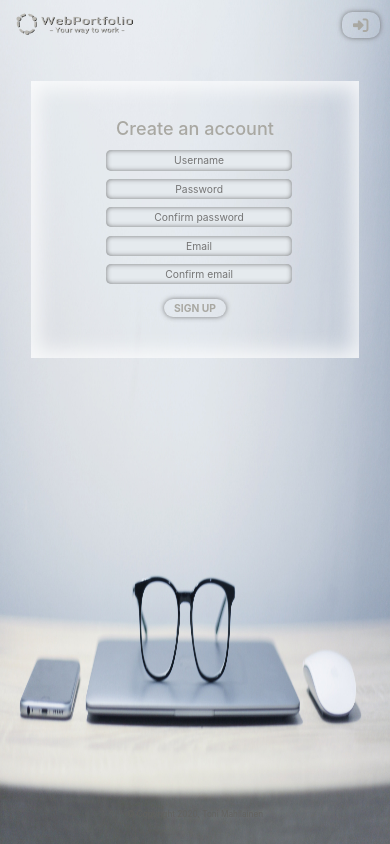
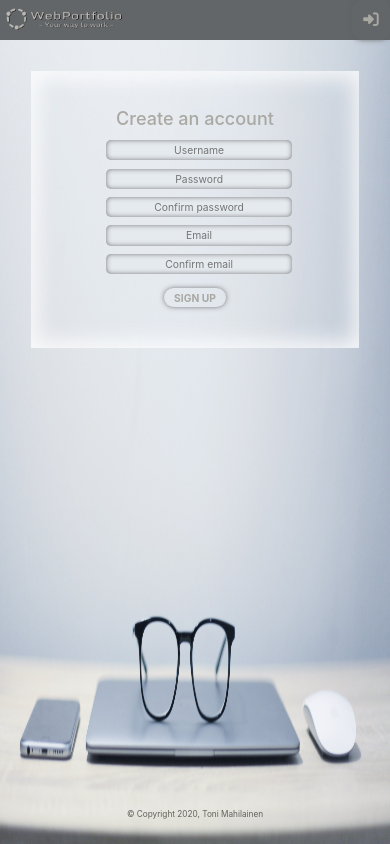
Before and after one commit to toni-mahilainen/WebPortfolio, a React (Create React App) app: page / in a window 390 px wide. Built offline with nearby package versions, Linux system fonts and the light colour scheme.

Commit message:
Header muutos kesken

```diff
--- a/package.json
+++ b/package.json
@@ -16,7 +16,8 @@
     "react-bootstrap": "^1.0.1",
     "react-dom": "^16.13.1",
     "react-router-dom": "^5.1.2",
-    "react-scripts": "^3.4.1",
+    "react-scripts": "^3.4.3",
+    "sweetalert": "^2.1.2",
     "yargs-parser": "^18.1.3"
   },
   "scripts": {
--- a/src/Components/App/app.jsx
+++ b/src/Components/App/app.jsx
@@ -4,16 +4,20 @@ import Portfolio from '../Portfolio/portfolio';
 import { BrowserRouter as Router, Switch, Route } from 'react-router-dom';
 import EditPortfolio from '../EditPortfolio/editPortfolio';
 import Main from '../Main/main';
+import Header from '../Header/header';
+import Footer from '../Footer/footer';
 
 class App extends Component {
     render() {
         return (
             <Router>
+                <Header />
                 <Switch>
                     <Route exact path="/" component={Main} />
                     <Route path="/portfolio" component={Portfolio} />
                     <Route path="/editportfolio" component={EditPortfolio} />
                 </Switch>
+                <Footer />
             </Router>
         );
     }
--- a/src/Components/EditPortfolio/editPortfolio.jsx
+++ b/src/Components/EditPortfolio/editPortfolio.jsx
@@ -1,6 +1,4 @@
 import React, { Component, Fragment } from 'react';
-import Header from '../Header/header';
-import Footer from '../Footer/footer';
 import './editPortfolio.css';
 import { Container, Row, Col, Modal } from 'react-bootstrap';
 import AuthService from '../LoginHandle/AuthService';
@@ -2677,12 +2675,6 @@ class EditPortfolio extends Component {
     }
 
     componentDidMount() {
-        document.getElementById("root").style.overflow = "hidden";
-        // Classname to header
-        let header = document.getElementById("header");
-        header.className = "sticky";
-        header.style.background = "transparent";
-
         // re-position a footer
         let footer = document.getElementById("footer");
         if (!footer.classList.contains("absolute")) {
@@ -3017,7 +3009,6 @@ class EditPortfolio extends Component {
         if (this.Auth.getFirstLoginMark() === null) {
             return (
                 <main className="editPortfolio">
-                    <Header />
                     <Container>
                         <Row id="navRow">
                             <Col id="navCol">
@@ -3064,13 +3055,11 @@ class EditPortfolio extends Component {
                                 /> : null}
                         </Fragment>
                     </Container>
-                    <Footer />
                 </main>
             );
         } else {
             return (
                 <main className="editPortfolio">
-                    <Header />
                     <Container>
                         <Row id="navRow">
                             <Col id="navCol">
@@ -3115,7 +3104,6 @@ class EditPortfolio extends Component {
                                 /> : null}
                         </Fragment>
                     </Container>
-                    <Footer />
                 </main>
             );
         }
--- a/src/Components/Header/header.css
+++ b/src/Components/Header/header.css
@@ -1,8 +1,10 @@
-header {
-    position: fixed;
+#header {
     top: 0;
-    width: 100vw;
+    width: 100%;
     background-color: transparent;
+    z-index: 1050;
+    align-content: center;
+    display: flex;
 }
 
 header img {
@@ -125,7 +127,9 @@ header img {
 
     #signInBtnMobile,
     #backToPortfolioBtnMobile,
-    #editPortfolioLogOutBtnMobile {
+    #editPortfolioLogOutBtnMobile,
+    #showHideNavMenuBtn,
+    #navButtons {
         display: block;
     }
 
@@ -135,14 +139,6 @@ header img {
 
     #portfolioLogOutBtn {
         float: right;
-    }
-
-    #showHideNavMenuBtn {
-        display: block;
-    }
-
-    #navButtons {
-        display: block;
     }
 
     #signInBtn {
--- a/src/Components/Header/header.jsx
+++ b/src/Components/Header/header.jsx
@@ -28,6 +28,8 @@ class Header extends Component {
     }
 
     componentDidMount() {
+        let header = document.getElementById("header");
+        header.style.backgroundColor = "transparent";
         // Checks if user is already logged in and then replace the path according to logged in status
         if (!this.Auth.loggedIn()) {
             this.props.history.replace('/')
@@ -157,7 +159,6 @@ class Header extends Component {
         this.Auth.removeSkillsAddedMark();
         this.Auth.removeContainerCreatedMark();
         this.props.history.replace('/portfolio');
-        window.location.reload();
     }
 
     toEditPortfolio() {
@@ -167,12 +168,20 @@ class Header extends Component {
     }
 
     render() {
+        let headerSticky = {
+            position: "sticky"
+        }
+
+        let headerFixed = {
+            position: "fixed"
+        }
+
         // Depending on logged in status, right header is rendered
         if (this.Auth.loggedIn()) {
             if (this.props.location.pathname === "/editportfolio") {
                 return (
-                    <header id="header">
-                        <Navbar>
+                    <header>
+                        <Navbar id="header" style={headerSticky} >
                             <Navbar.Brand href="/" className="mr-auto">
                                 <img src={logo} alt="WebPortfolio logo" />
                             </Navbar.Brand>
@@ -186,8 +195,8 @@ class Header extends Component {
                 );
             } else {
                 return (
-                    <header id="header">
-                        <Navbar expand="lg" collapseOnSelect>
+                    <header>
+                        <Navbar id="header" expand="lg" collapseOnSelect style={headerFixed}>
                             <Navbar.Brand href="/" className="mr-auto">
                                 <img src={logo} alt="WebPortfolio logo" />
                             </Navbar.Brand>
@@ -220,8 +229,8 @@ class Header extends Component {
             }
         } else {
             return (
-                <header id="header">
-                    <Navbar variant="dark">
+                <header>
+                    <Navbar id="header" style={headerSticky}>
                         <Navbar.Brand className="mr-auto">
                             <img src={logo} alt="WebPortfolio logo" />
                         </Navbar.Brand>
--- a/src/Components/Main/main.jsx
+++ b/src/Components/Main/main.jsx
@@ -1,6 +1,4 @@
 import React, { Component } from 'react';
-import Header from '../Header/header';
-import Footer from '../Footer/footer';
 import './main.css';
 import { Container, Row, Col } from 'react-bootstrap';
 import md5 from 'md5';
@@ -172,7 +170,6 @@ class Main extends Component {
     render() {
         return (
             <main className="main">
-                <Header />
                 <Container>
                     <Row>
                         <Col id="createAccountCol">
@@ -199,7 +196,6 @@ class Main extends Component {
                         </Col>
                     </Row>
                 </Container>
-                <Footer />
             </main>
         );
     }
--- a/src/Components/Portfolio/portfolio.css
+++ b/src/Components/Portfolio/portfolio.css
@@ -1,7 +1,3 @@
 .portfolio {
     min-height: 100vh;
 }
-
-#root {
-    background: none;
-}
--- a/src/Components/Portfolio/portfolio.jsx
+++ b/src/Components/Portfolio/portfolio.jsx
@@ -1,6 +1,4 @@
 import React, { Component, Fragment } from 'react';
-import Header from '../Header/header';
-import Footer from '../Footer/footer';
 import './portfolio.css';
 import Home from './Home/home';
 import IAm from './IAm/iAm';
@@ -33,10 +31,8 @@ class Portfolio extends Component {
     }
 
     componentDidMount() {
-        document.getElementById("root").style.overflow = "auto";
         // Classname to header
         let header = document.getElementById("header");
-        header.className = "fixed";
         if (window.screen.width >= 991) {
             header.style.background = "rgba(51,3,0,0.4)";
         } else {
@@ -206,7 +202,7 @@ class Portfolio extends Component {
     render() {
         return (
             <Fragment>
-                <main className="portfolio">
+                <main id="portfolio">
                     {/* Render a component when state(s) are not null */}
                     {/* Home */}
                     {this.state.Content.punchline ?
@@ -242,8 +238,6 @@ class Portfolio extends Component {
                             contactPicUrl={this.state.ContactPicUrl}
                             email={this.state.Emails[0].emailAddress}
                         /> : null}
-                    <Header />
-                    <Footer />
                 </main>
             </Fragment>
         );
```
Also changed, not shown: 1 other file (tests, documents, lock files or other folders).
